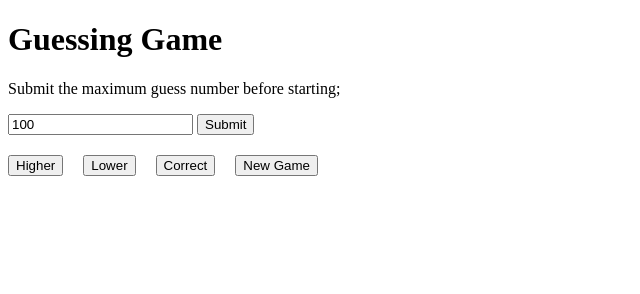
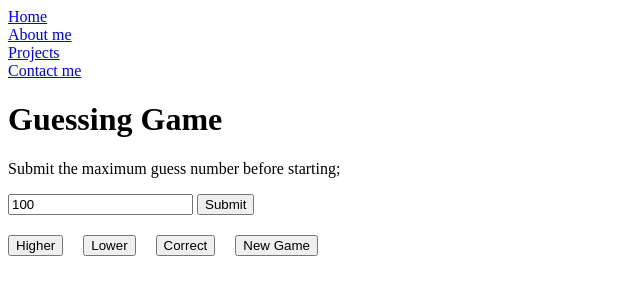
Before and after one commit to djmorosini/djmorosini.github.io, a plain HTML site: page guessGame.html in a window 1280 px wide. Shown: the whole page, without its empty margins (0-640 px from the left). Drawn offline with Linux system fonts and the light colour scheme.

Commit message:
added homepage links

```diff
--- a/guessGame.html
+++ b/guessGame.html
@@ -21,6 +21,21 @@
 </head>
 
 <body>
+        <a href="/">
+            Home
+        </a>
+        <br>
+        <a href="/aboutme.html">
+            About me
+        </a>
+        <br>
+        <a href="/projects.html">
+            Projects
+        </a>
+        <br>
+        <a href="/contactInfo.html">
+            Contact me
+        </a>
 
     <h1>Guessing Game</h1>
     <p>Submit the maximum guess number before starting;</p>
```
Also changed, not shown: aboutme.html (+4 -0 lines), contactInfo.html (+4 -0 lines), index.html (+4 -0 lines), projects.html (+4 -0 lines).
